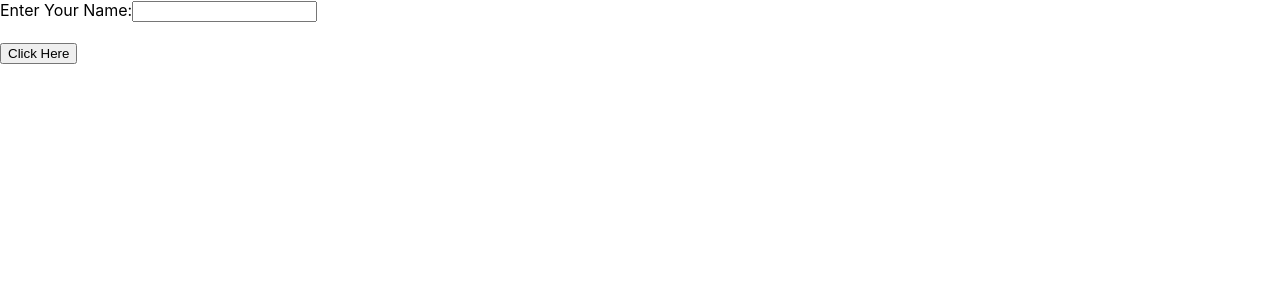
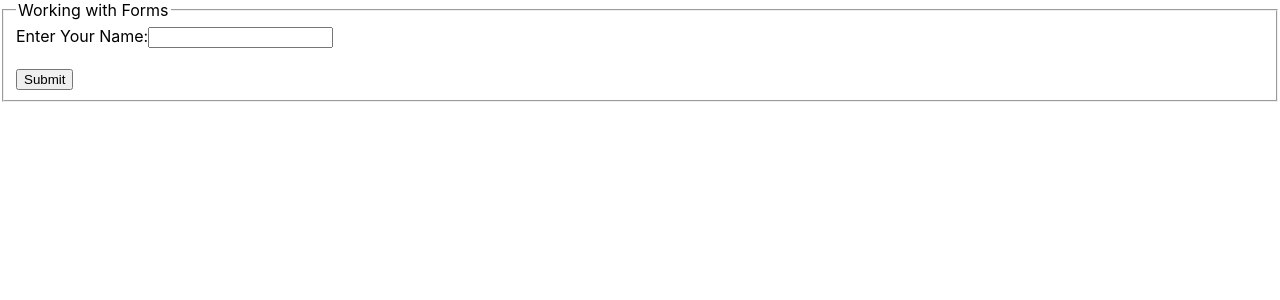
Before and after one commit to maksimo-vvd/app-guru99, a React (Create React App) app: page / in a window 1280 px wide. Shown: the top 300 px of the page. Built offline with nearby package versions, Linux system fonts and the light colour scheme.

Commit message:
Working with Forms

```diff
--- a/src/complife.jsx
+++ /dev/null
@@ -1,47 +0,0 @@
-import React from 'react';
-import ReactDOM from 'react-dom';
-class COMP_LIFE extends React.Component {
-  constructor(props) {
-    super(props);
-    this.state = {name: ''};
-
-    this.UpdateName = this.UpdateName.bind(this);
-    this.testclick = this.testclick.bind(this);
-  }
-
-  UpdateName(event) {
-    this.setState({name: event.target.value});
-  }
-
-  testclick(event) {
-    alert("The name entered is: "+ this.state.name);
-  }
-
-  componentDidMount() {
-    console.log('Mounting State : calling method componentDidMount');
-  }
-
-  shouldComponentUpdate() {
-    console.log('Update  State : calling method shouldComponentUpdate');
-    return true;
-  }
-
-  componentDidUpdate() {
-    console.log('Update  State : calling method componentDidUpdate')
-  }
-  componentWillUnmount() {
-    console.log('UnMounting State : calling method componentWillUnmount');
-  }
-
-  render() {
-    return (
-      <div>
-        Enter Your Name:<input type="text" value={this.state.name} onChange={this.UpdateName} /><br/>
-        <h2>{this.state.name}</h2>
-        <input type="button" value="Click Here" onClick={this.testclick} />
-      </div>
-    );
-  }
-}
-
-export default COMP_LIFE;
--- a/src/form.jsx
+++ b/src/form.jsx
@@ -0,0 +1,34 @@
+import React from 'react';
+import ReactDOM from 'react-dom';
+class Form extends React.Component {
+  constructor(props) {
+    super(props);
+    this.state = {name: ''};
+
+    this.UpdateName = this.UpdateName.bind(this);
+    this.formSubmit = this.formSubmit.bind(this);
+  }
+
+  UpdateName(event) {
+    this.setState({name: event.target.value});
+  }
+
+  formSubmit(event) {
+    alert("The name entered is: "+ this.state.name);
+  }
+
+  render() {
+    return (
+      <form>
+        <fieldset>
+          <legend>Working with Forms</legend>
+          Enter Your Name:<input type="text" value={this.state.name} onChange={this.UpdateName} /><br/>
+          <h2>{this.state.name}</h2>
+          <input type="submit" value="Submit" onClick={this.formSubmit} />
+        </fieldset>
+      </form>
+    );
+  }
+}
+
+export default Form;
--- a/src/index.js
+++ b/src/index.js
@@ -4,11 +4,11 @@ import './index.css';
 // import App from './App';
 import reportWebVitals from './reportWebVitals';
 
-import COMP_LIFE from './complife.jsx';
+import Form from './form.jsx';
 
 ReactDOM.render(
   <React.StrictMode>
-    <COMP_LIFE />
+    <Form />
   </React.StrictMode>,
   document.getElementById('root')
 );
```
